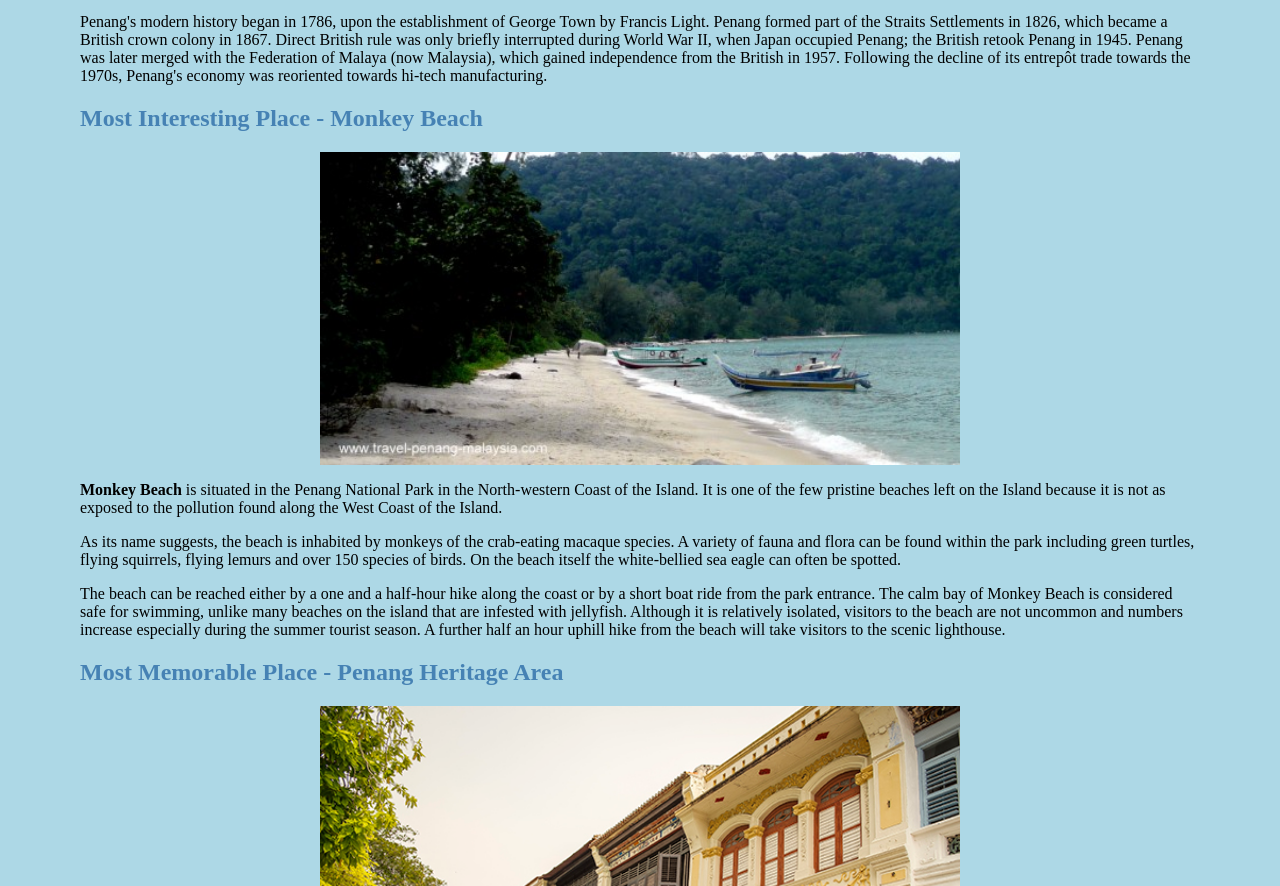
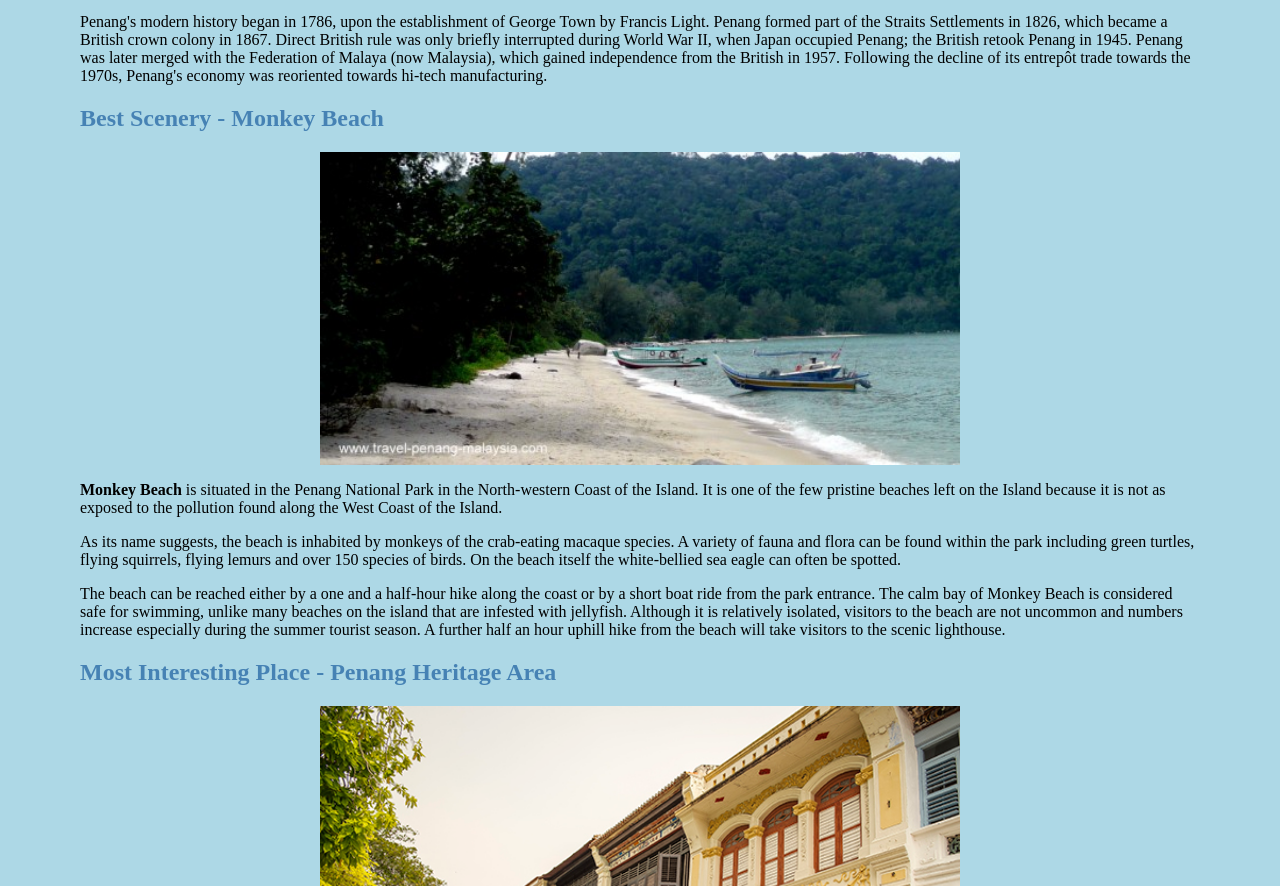
Before and after one commit to telebort-team/welcome-to-penang, a plain HTML site: page index.html in a window 1280 px wide. Shown: the part 767-1653 px from the top of the page. Drawn offline with Linux system fonts and the light colour scheme.

Commit message:
Update index.html

```diff
--- a/index.html
+++ b/index.html
@@ -26,7 +26,7 @@
 		the decline of its entrepôt trade towards the 1970s, Penang's economy was reoriented towards hi-tech manufacturing.
 	</p>
 
-	<h2>Most Interesting Place - Monkey Beach</h2>
+	<h2>Best Scenery - Monkey Beach</h2>
 	<img src="2.jpg" alt="Monkey beach Penang">
 	<p>
 		<b>Monkey Beach</b> is situated in the Penang National Park in the North-western Coast of the Island. It is one of
@@ -47,7 +47,7 @@
 		visitors to the scenic lighthouse.
 	</p>
 
-	<h2>Most Memorable Place - Penang Heritage Area</h2>
+	<h2>Most Interesting Place - Penang Heritage Area</h2>
 	<img src="3.jpg" alt="Heritage area Penang">
 	<p>
 		A fascinating fusion of eastern and western influences, Penang is Malaysia’s most tourist-visited destination. The
```
